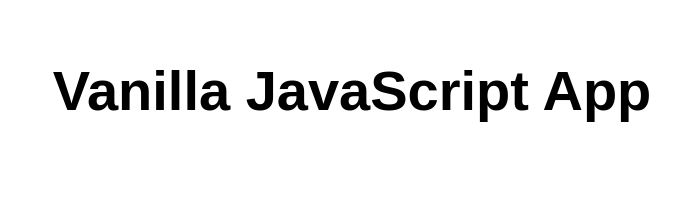
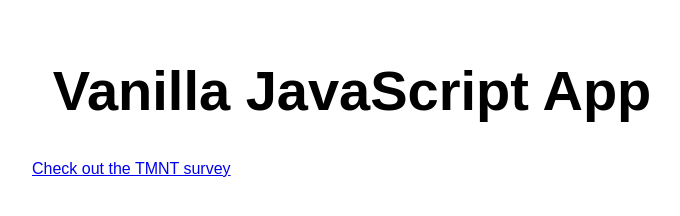
Before and after one commit to gcbernreuter1s/my-first-static-web-app, a website: page src/index.html in a window 1280 px wide. Shown: the whole page, without its empty margins (288-968 px from the left). Drawn offline with Linux system fonts and the light colour scheme.

Commit message:
link tmnt file to index

```diff
--- a/src/index.html
+++ b/src/index.html
@@ -11,6 +11,7 @@
 <body>
   <main>
     <h1>Vanilla JavaScript App</h1>
+    <a href="https://zealous-rock-0b4b25210.5.azurestaticapps.net/src/tmntsurvey.html">Check out the TMNT survey</a>
   </main>
 </body>
 
```
